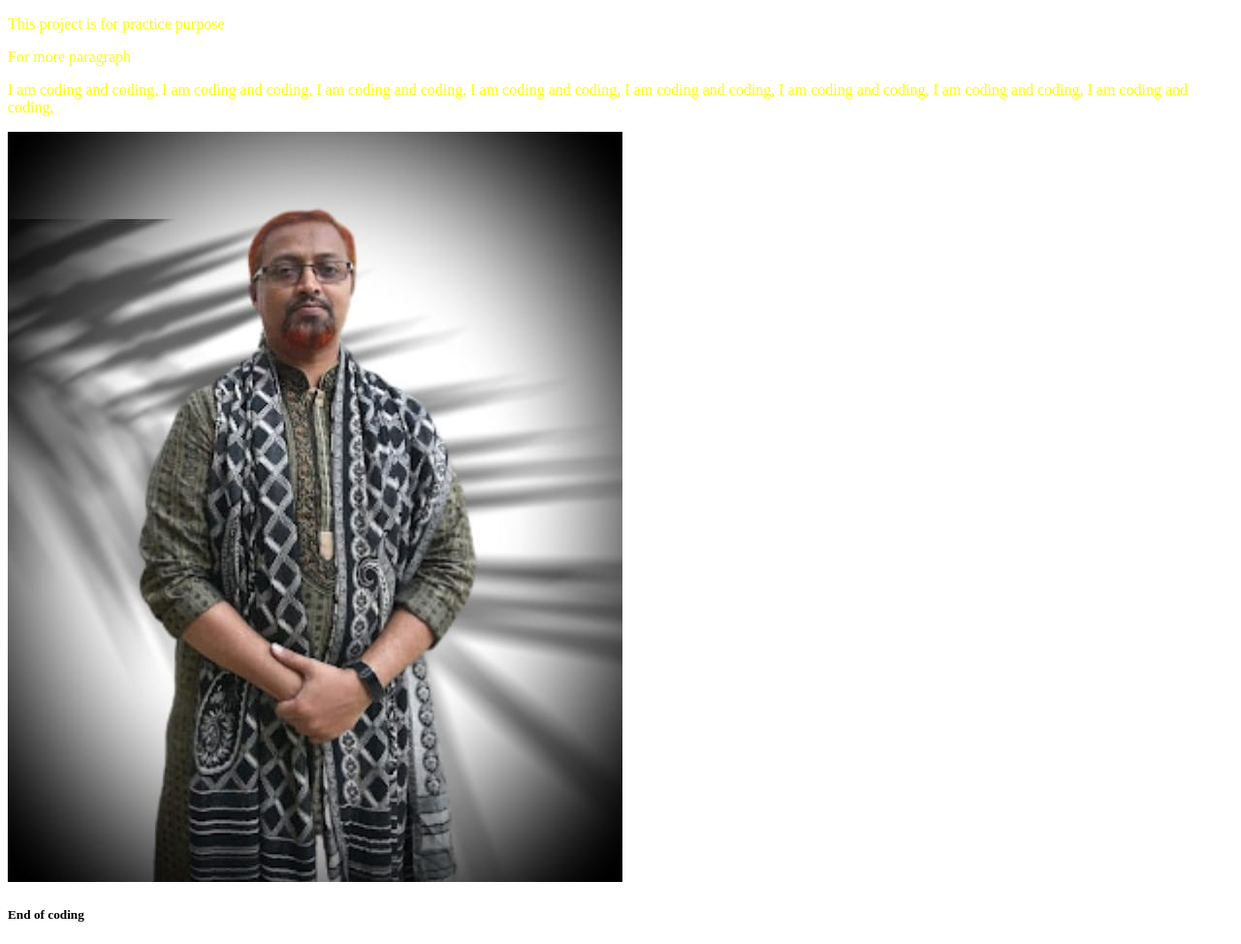
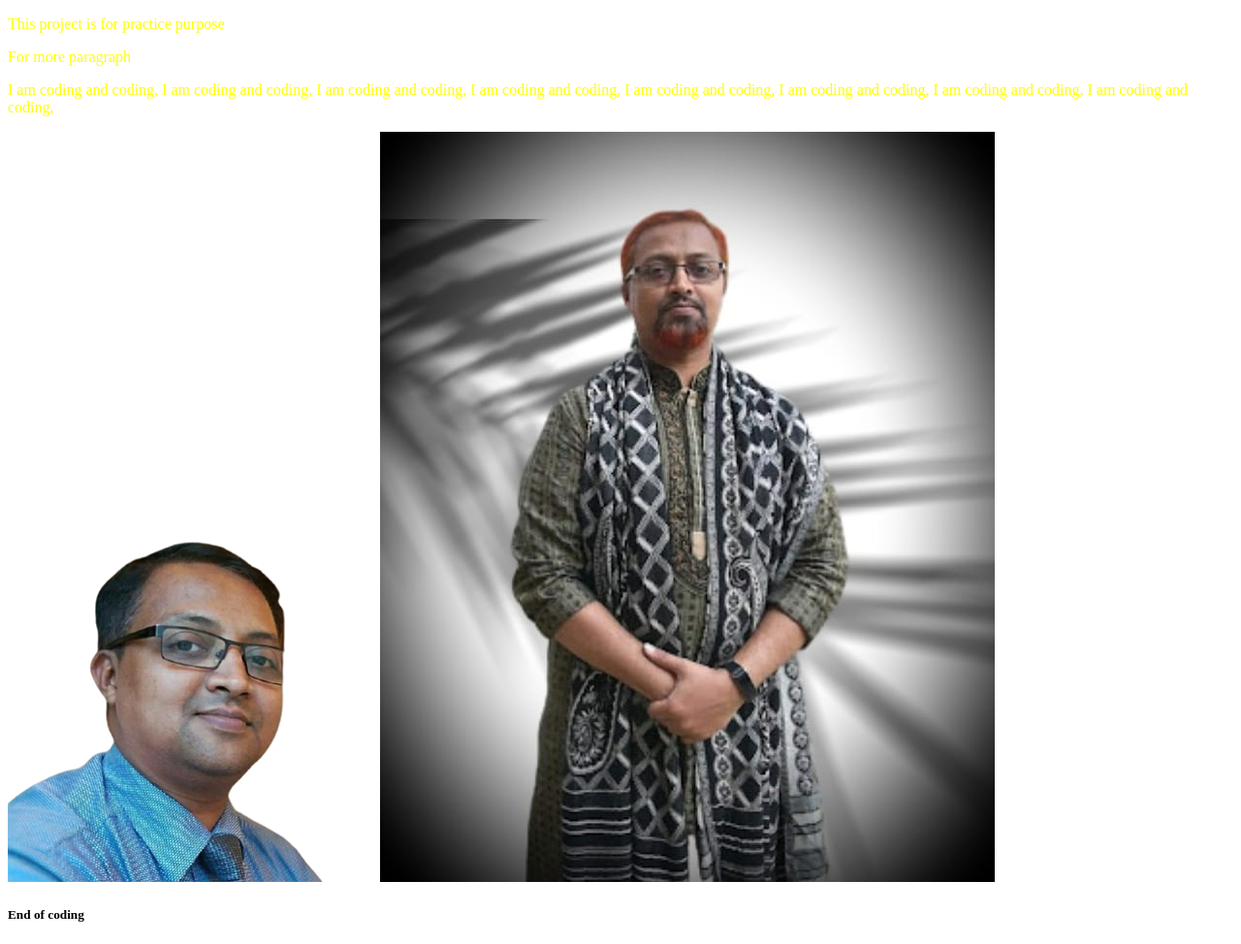
Before and after one commit to Md-Tanjim-Hossain/my-second-git-repo, a plain HTML site: page index.html in a window 1280 px wide. Shown: the part 105-1079 px from the top of the page at 97% size. Drawn offline with Linux system fonts and the light colour scheme.

Commit message:
image in folder commit

```diff
--- a/index.html
+++ b/index.html
@@ -17,6 +17,7 @@
       am coding and coding, I am coding and coding, I am coding and coding, I am
       coding and coding, I am coding and coding,
     </p>
+    <img src="images/tanjim3.png" alt="Image in folder" />
     <img src="tanjim1.jpeg" alt="image of tanjim1" />
     <h5>End of coding</h5>
   </body>
```
Also changed, not shown: images/tanjim3.png (renamed from tanjim3.png).
